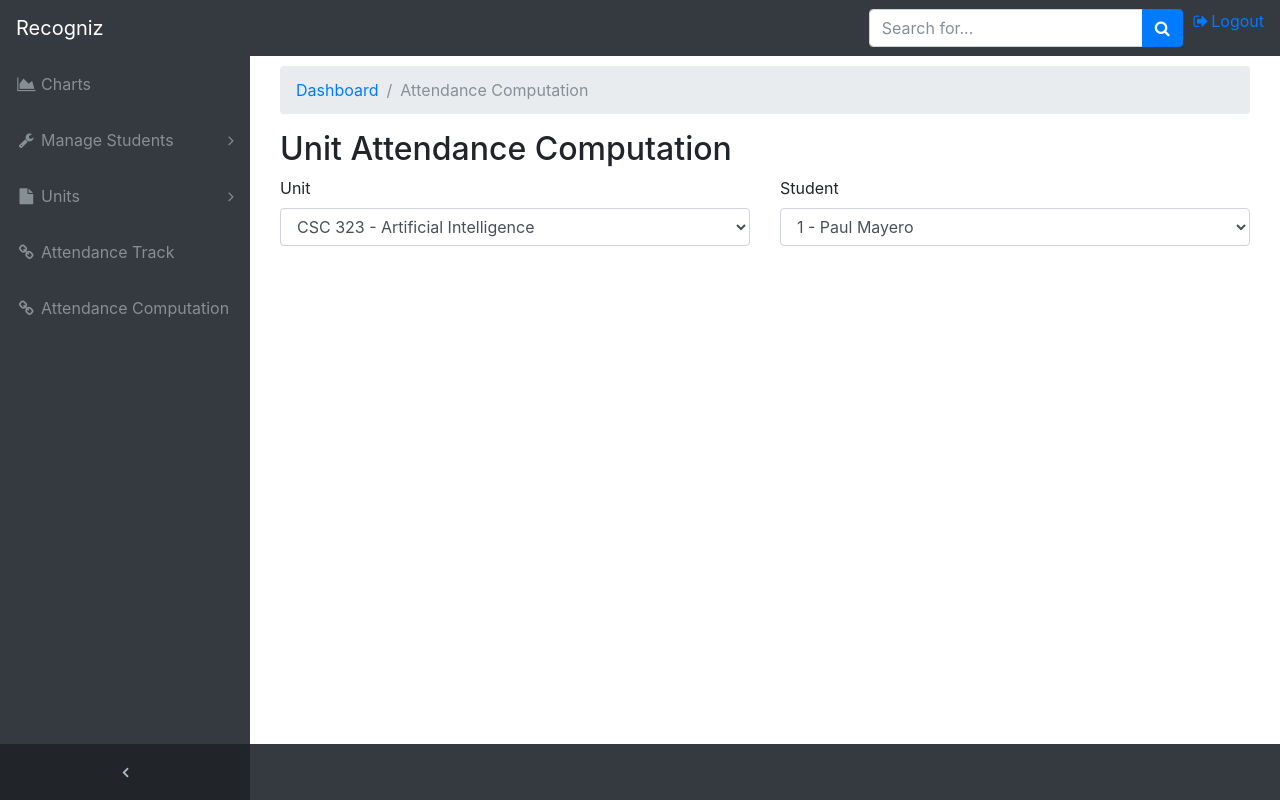
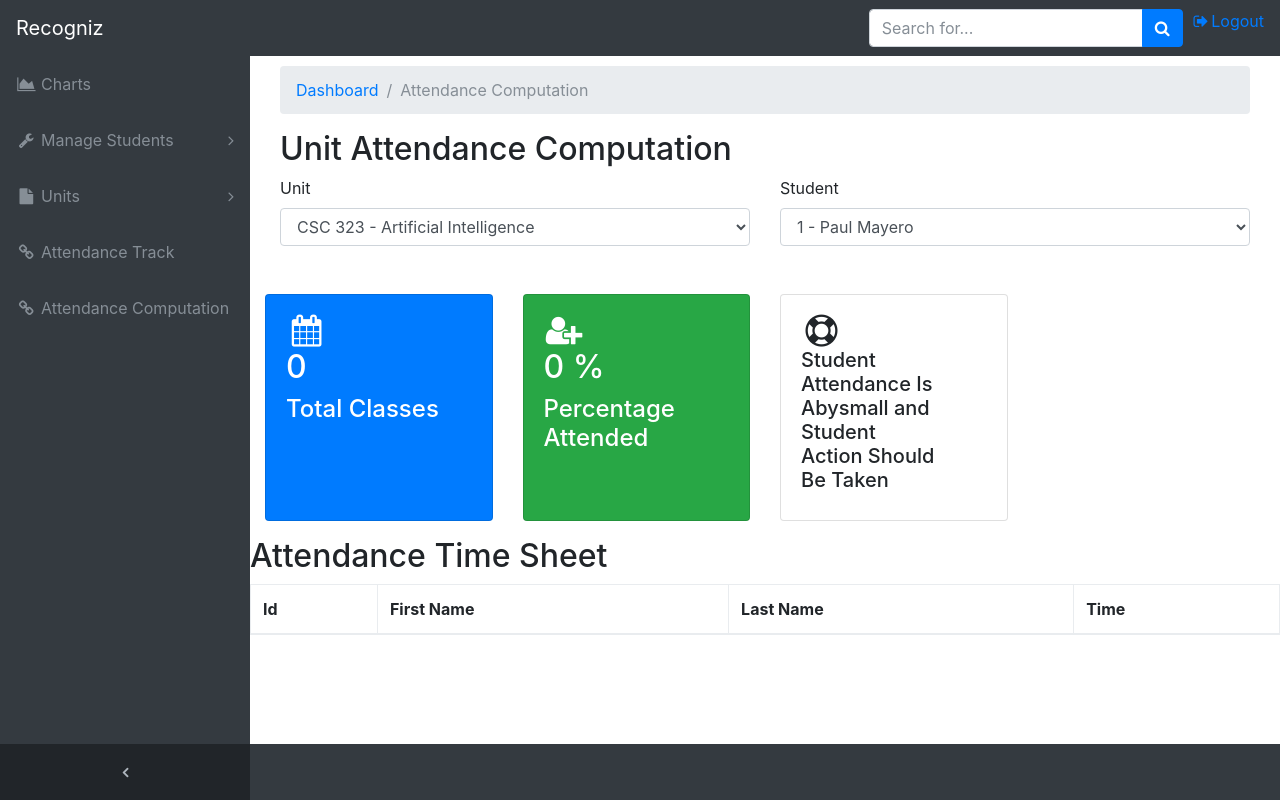
Before and after one commit to AnthonyGitau/facerecc, a Flask app: page /attendance_computation in a window 1280 px wide. Run offline with Flask 2, Linux system fonts and the light colour scheme; data comes from the database, SQL or seed files in the repository; data that the repository does not hold is empty; some libraries are stand-ins or nearby versions.

Commit message:
Tokyo Police Club

```diff
--- a/Proj2/app/templates/attendance_computation.html
+++ b/Proj2/app/templates/attendance_computation.html
@@ -48,17 +48,83 @@
         </div>
     </div>
   </div>
+  <br><br>
+
+  <div class="row" id="statistics">
+        <div class="col-xl-3 col-sm-6 mb-3">
+          <div class="card text-white bg-primary o-hidden h-100">
+            <div class="card-body">
+              <div class="">
+                <i class="fa fa-fw fa-calendar big-icon"></i>
+              </div>
+              <h2 class="mr-2" id="numberOfClasses"></h2>
+              <h4>Total Classes</h4>
+            </div>
+            </a>
+          </div>
+        </div>
+        <div class="col-xl-3 col-sm-6 mb-3">
+          <div class="card text-white bg-success o-hidden h-100">
+            <div class="card-body">
+              <div class="">
+                <i class="fa fa-fw fa-user-plus big-icon"></i>
+              </div>
+              <h2 class="mr-5" id="attendancePercentage"></h2>
+              <h4>Percentage Attended</h4>
+            </div>
+          </div>
+        </div>
+        <div class="col-xl-3 col-sm-6 mb-3">
+          <div class="card o-hidden h-100">
+            <div class="card-body">
+              <div class="">
+                <i class="fa fa-fw fa-support big-icon"></i>
+              </div>
+              <h5 class="mr-5" id="actionTake"></h5>
+            </div>
+          </div>
+        </div>
+      </div>
+    </div>
+
+    <div>
+        <h2>Attendance Time Sheet</h2>
+         <table id="statisticsTable" class="table table-bordered" width="100%" cellspacing="0">
+          <thead>
+            <tr>
+              <th>Id</th>
+              <th>First Name</th>
+              <th>Last Name</th>
+              <th>Time</th>
+            </tr>
+          </thead>
+          <tbody id="tableBody">
+          </tbody>
+        </table>
+    </div>
 </body>
 
 <style type="text/css">
   .breadcrumb_div {
     margin-top: 50px;
   }
+
+  .big-icon {
+    font-size: 32px;
+}
 </style>
 {% endblock %}
 
 {% block scripts %}
 <script type="text/javascript">
+  function clearStatistics() {
+    $('#numberOfClasses').text('');
+    $('#attendancePercentage').text('');
+    $('#actionTake').text('');
+    $('#statistics').hide();
+    $('#statisticsTable').hide();
+  }
+
   function computeStudent() {
     var unit_id = $('#course').val();
     var student_id = $('#students').val();
@@ -66,6 +132,37 @@
       'url': `/compute_unit_student_attendance/${unit_id}/${student_id}`,
       success: function(data) {
         console.log(data);
+        if (!$.isEmptyObject(data)) {
+          clearStatistics();
+          var count = data.count;
+          $('#numberOfClasses').text(count);
+
+          var percentage = (data.attendance.length / count) * 100;
+          percentage = Number.isNaN(percentage) ? 0: percentage;
+          $('#attendancePercentage').text(`${percentage} %`);
+
+          if (percentage > 70) {
+              $('#actionTake').text(`Student Attendance Is Satisfactory`)
+          } else if (percentage > 50) {
+              $('#actionTake').text(`Student Attendance Is Average but below Satisfactory`)
+          } else {
+              $('#actionTake').text(`Student Attendance Is Abysmall and Student Action Should Be Taken`)
+          };
+
+          $('#statistics').show();
+
+          $.each(data.attendance, function(index, attendance){
+              $('#tableBody').append(`
+                          <tr>
+                          <td>${attendance.student_id}</td>
+                          <td>${attendance.first_name}</td>
+                          <td>${attendance.last_name}</td>
+                          <td>${attendance.attended_on}</td>
+                        </tr>`);
+          });
+
+          $('#statisticsTable').show();
+        }
       }
     })
   }
@@ -87,6 +184,7 @@
                 </option>
                 `)
             });
+            computeStudent();
           }
         }
       })
```
